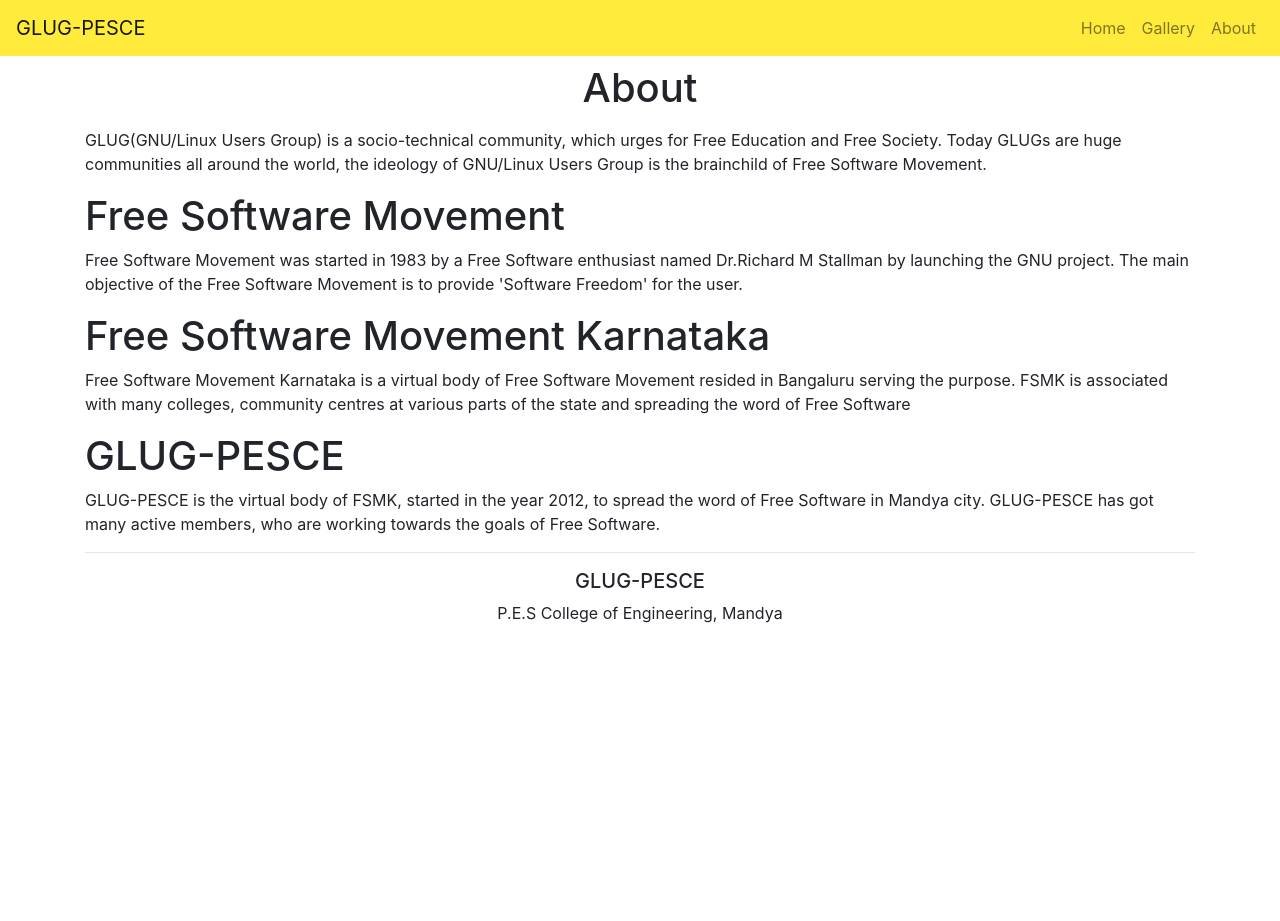
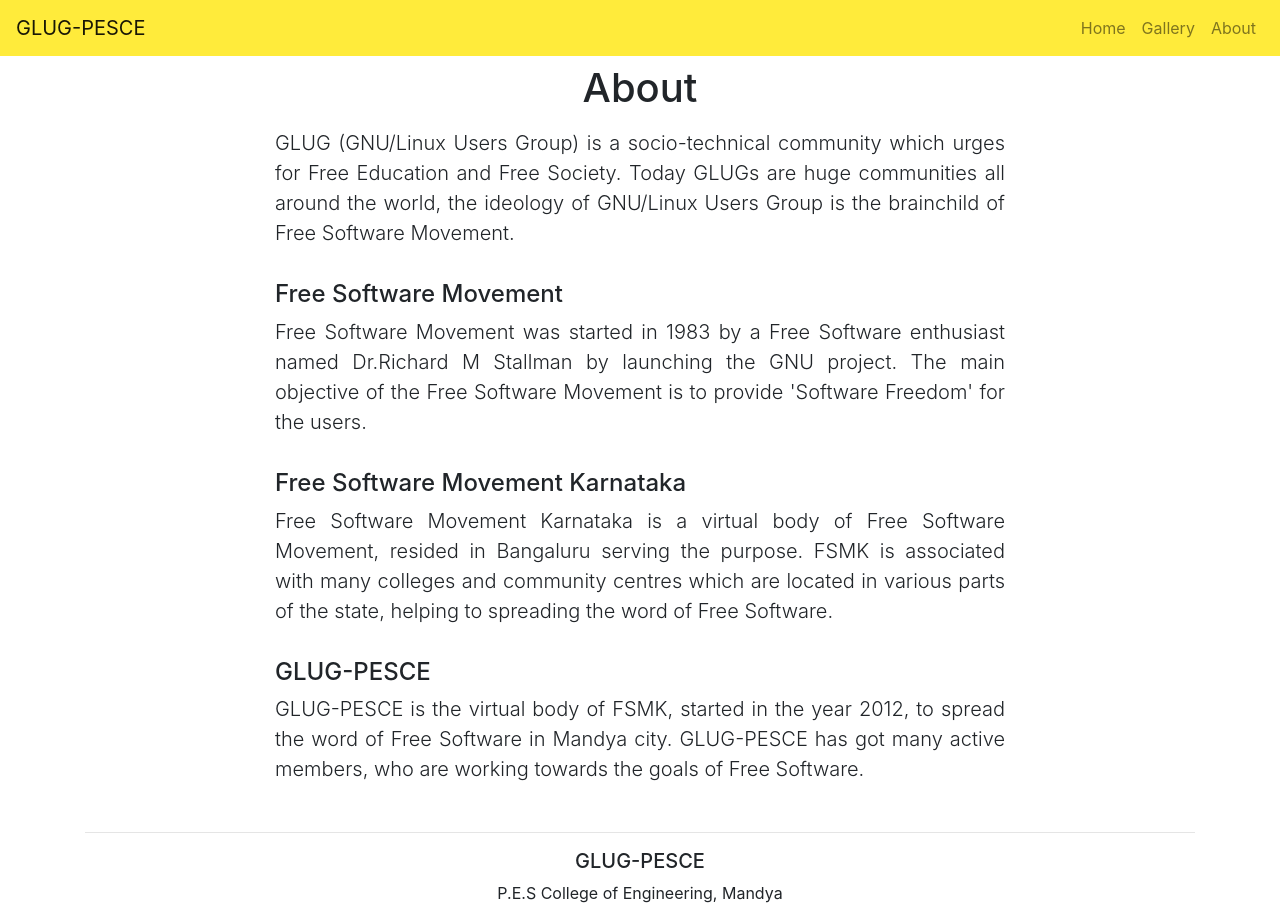
Before and after one commit to GLUG-PESCE/glug-pesce, a Jekyll site: the page built from about.html, in a window 1280 px wide. Built offline with Jekyll 4.4.1, drawn with Linux system fonts in a browser that asks for light colours; nearby versions of some CDN libraries; before the commit the page ends 900 px from its top, so only the background shows below that.

Commit message:
Changed the typography in about page

```diff
--- a/about.html
+++ b/about.html
@@ -1,20 +1,19 @@
 ---
-
 layout: page
 title: About
 permalink: /about/
+---
+<div class="row justify-content-center text-justify lead">
+  <div class="col-md-8">
+    <p class="pb-3">GLUG (GNU/Linux Users Group) is a socio-technical community which urges for Free Education and Free Society. Today GLUGs are huge communities all around the world, the ideology of GNU/Linux Users Group is the brainchild of Free Software Movement.</p>
 
+    <h4>Free Software Movement</h4>
+    <p class="pb-3">Free Software Movement was started in 1983 by a Free Software enthusiast named Dr.Richard M Stallman by launching the GNU project. The main objective of the Free Software Movement is to provide 'Software Freedom' for the users.</p>
 
----
+    <h4>Free Software Movement Karnataka</h4>
+    <p class="pb-3">Free Software Movement Karnataka is a virtual body of Free Software Movement, resided in Bangaluru serving the purpose. FSMK is associated with many colleges and community centres which are located in various parts of the state, helping to spreading the word of Free Software.</p>
 
-<p>GLUG(GNU/Linux Users Group) is a socio-technical community, which urges for Free Education and Free Society. Today GLUGs are huge communities all around the world, the ideology of GNU/Linux Users Group is the brainchild of Free Software Movement.</p>
-
-<h1>Free Software Movement</h1>
-<p>Free Software Movement was started in 1983 by a Free Software enthusiast named Dr.Richard M Stallman by launching the GNU project. The main objective of the Free Software Movement is to provide 'Software Freedom' for the user.</p>
-
-<h1> Free Software Movement Karnataka </h1>
-<p>Free Software Movement Karnataka is a virtual body of Free Software Movement resided in Bangaluru serving the purpose. FSMK is associated with many colleges, community centres at various parts of the state and spreading the word of Free Software</p>
-
-<h1> GLUG-PESCE </h1>
-
-<p> GLUG-PESCE is the virtual body of FSMK, started in the year 2012, to spread the word of Free Software in Mandya city. GLUG-PESCE has got many active members, who are working towards the goals of Free Software. <p>
+    <h4>GLUG-PESCE</h4>
+    <p class="pb-3">GLUG-PESCE is the virtual body of FSMK, started in the year 2012, to spread the word of Free Software in Mandya city. GLUG-PESCE has got many active members, who are working towards the goals of Free Software.<p>
+  </div>
+</div>
```
